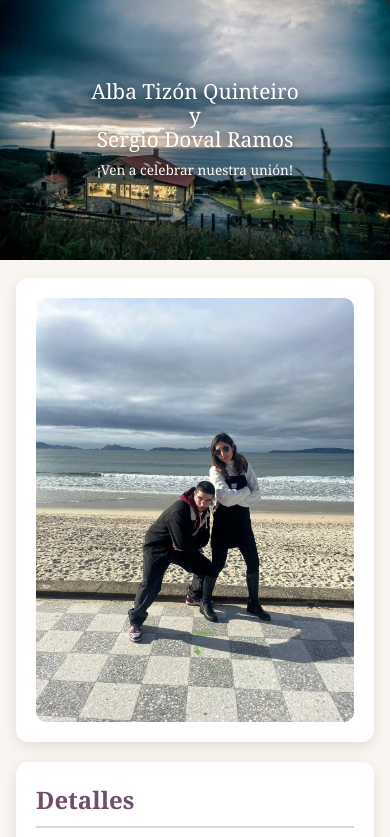
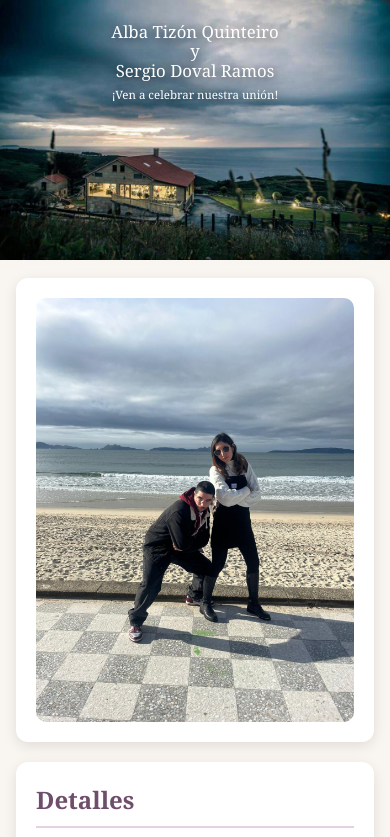
Before and after one commit to SergioDovalRamos/Boda, a plain HTML site: page index.html in a window 390 px wide. Shown: the top 837 px of the page. Drawn offline with Linux system fonts and the light colour scheme.

Commit message:
Update index.html

```diff
--- a/index.html
+++ b/index.html
@@ -214,21 +214,22 @@
       color: white;
     }
 
-    /* 🔥 SOLO MÓVIL (arreglo del problema) */
     @media (max-width: 900px) {
       .portada-texto {
-        justify-content: center;
-        padding: 12px;
+        justify-content: flex-start;
+        padding-top: 22px;
+        padding-left: 12px;
+        padding-right: 12px;
       }
 
       .portada-texto h1 {
-        font-size: 1.3em;
+        font-size: 1.05em;
         line-height: 1.15;
       }
 
       .portada-texto p {
-        font-size: 0.85em;
-        margin-top: 8px;
+        font-size: 0.72em;
+        margin-top: 6px;
       }
 
       .fila-superior,
@@ -355,7 +356,7 @@ De la fiesta y el guateque
 
       <section class="bloque">
         <h2>Confirmación</h2>
-        <p>Recuerda confirmar tu asistencia antes del 15 de Mayo si aún no lo has hecho</p>
+        <p>Recuerda confirmar tu asistencia antes del 15 de Mayo si aún no lo has hecho.</p>
 
         <a href="https://forms.gle/PDpuyNZjZn5ywjCp9" target="_blank" class="boton">
           Confirmar asistencia
```
